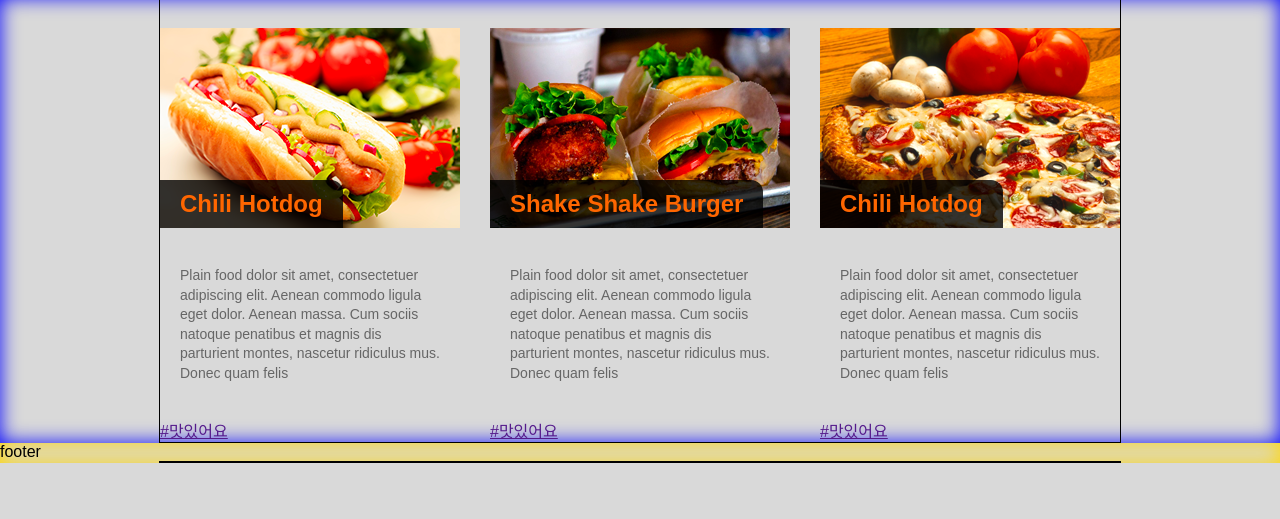
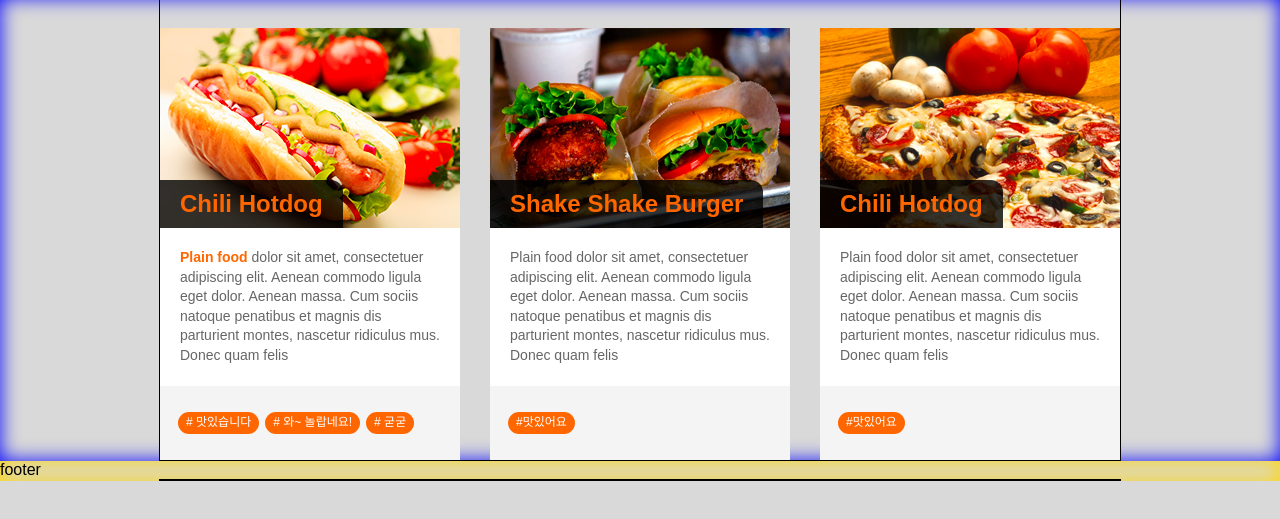
Before and after one commit to Wwththhk/favoritefood, a plain HTML site: page index.html in a window 1280 px wide. Shown: the part 165-684 px from the top of the page. Drawn offline with Linux system fonts and the light colour scheme.

Commit message:
main-container 하단 태그 추가

```diff
--- a/index.html
+++ b/index.html
@@ -31,10 +31,13 @@
                     </div>
                   </div>
                     <div class="card-contents">
-                      <p>Plain food dolor sit amet, consectetuer adipiscing elit. Aenean commodo ligula eget dolor. Aenean massa. Cum sociis natoque penatibus et magnis dis parturient montes, nascetur ridiculus mus. Donec quam felis</p>
+                      <p><span class="chilihotdog-bold">Plain food</span> dolor sit amet, consectetuer adipiscing elit. Aenean commodo ligula eget dolor. Aenean massa. Cum sociis natoque penatibus et magnis dis parturient montes, nascetur ridiculus mus. Donec quam felis</p>
                     </div>
                   <div class="card-hashtag">
-                    <a class="hashtag" href="">#맛있어요</a>
+                    <a class="hashtag" href=""># 맛있습니다</a>
+                    <a class="hashtag" href=""># 와~ 놀랍네요!</a>
+                    <a class="hashtag" href=""># 굳굳</a>
+
                   </div>
                 </section>
               </li>
@@ -48,7 +51,7 @@
                       </div>
                   </div>
                     <div class="card-contents">
-                      <p>Plain food dolor sit amet, consectetuer adipiscing elit. Aenean commodo ligula eget dolor. Aenean massa. Cum sociis natoque penatibus et magnis dis parturient montes, nascetur ridiculus mus. Donec quam felis</p>
+                      <p><span class="shakeshakeburger-bold">Plain food</span> dolor sit amet, consectetuer adipiscing elit. Aenean commodo ligula eget dolor. Aenean massa. Cum sociis natoque penatibus et magnis dis parturient montes, nascetur ridiculus mus. Donec quam felis</p>
                     </div>
                   <div class="card-hashtag">
                     <a class="hashtag" href="">#맛있어요</a>
--- a/style.css
+++ b/style.css
@@ -63,6 +63,7 @@ body{
 }
 
 .card-cover-wrapper {
+  display: flex;
   position: relative;
   margin: 0;
   padding: 0;
@@ -75,7 +76,7 @@ body{
 .card-title {
   position: absolute;
   color: #ff6600;
-  bottom: 4px;
+  bottom: 0;
   left: 0;
   background-color: rgba(0, 0, 0, 0.8);
   width: auto;
@@ -89,11 +90,41 @@ body{
   margin: 0;
 }
 
+.card-contents {
+  margin: 0;
+  background-color: white;
+}
+
 .card-contents p {
   color: #666;
   line-height: 140%;
   font-size: 14px;
   padding: 20px;
+  margin: 0;
+}
+
+.chilihotdog-bold {
+  font-weight: bold;
+  color: #ff6600;
+}
+
+.card-hashtag {
+  display: flex;
+  gap: 6px;
+  flex-wrap: wrap;
+  background-color: #f4f4f4;
+  padding: 26px 0 26px 18px;
+}
+
+.hashtag {
+  width: auto;
+  padding: 2px 8px 4px 8px;
+  font-size: 12px;
+  background-color: #ff6600;
+  border-radius: 48px;
+  color: white;
+  line-height: 16px;
+  text-decoration: none;
 }
 
 .footer {
```
